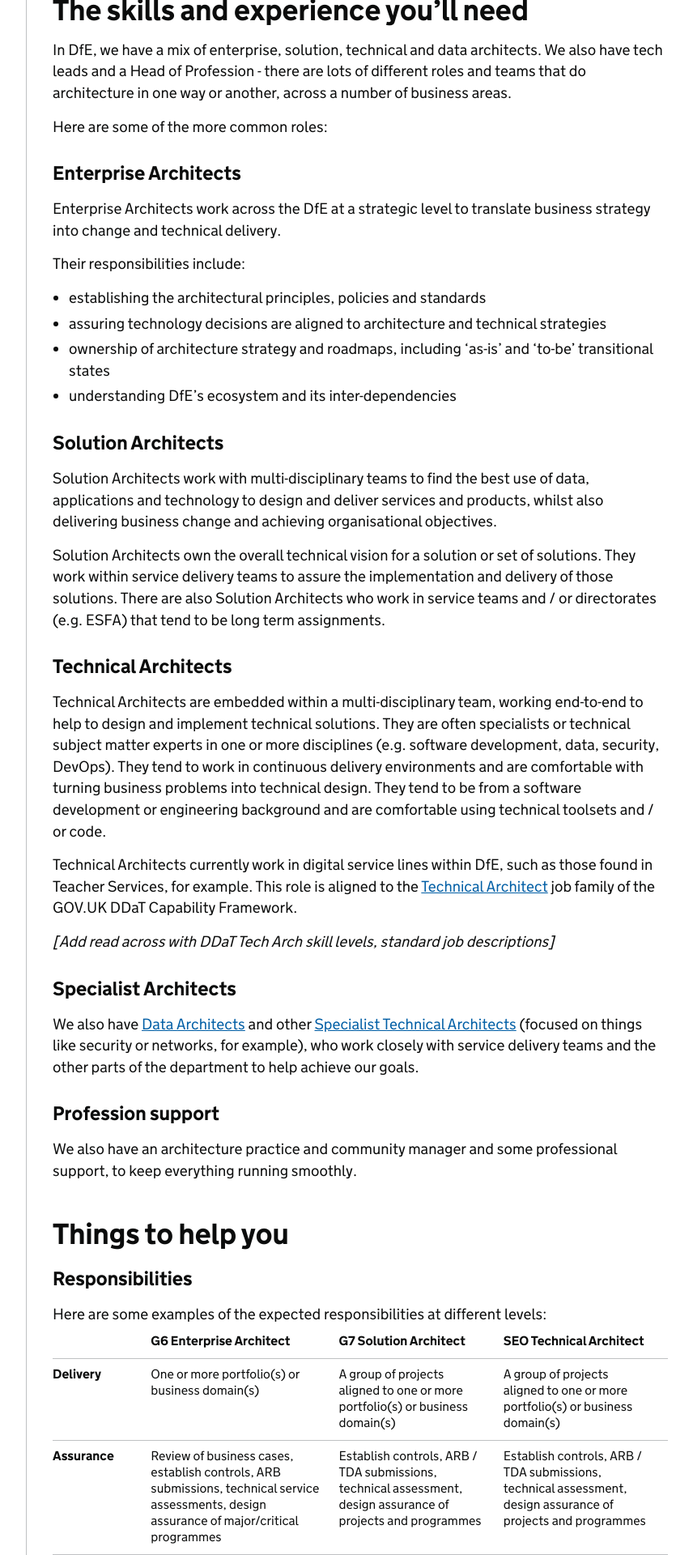
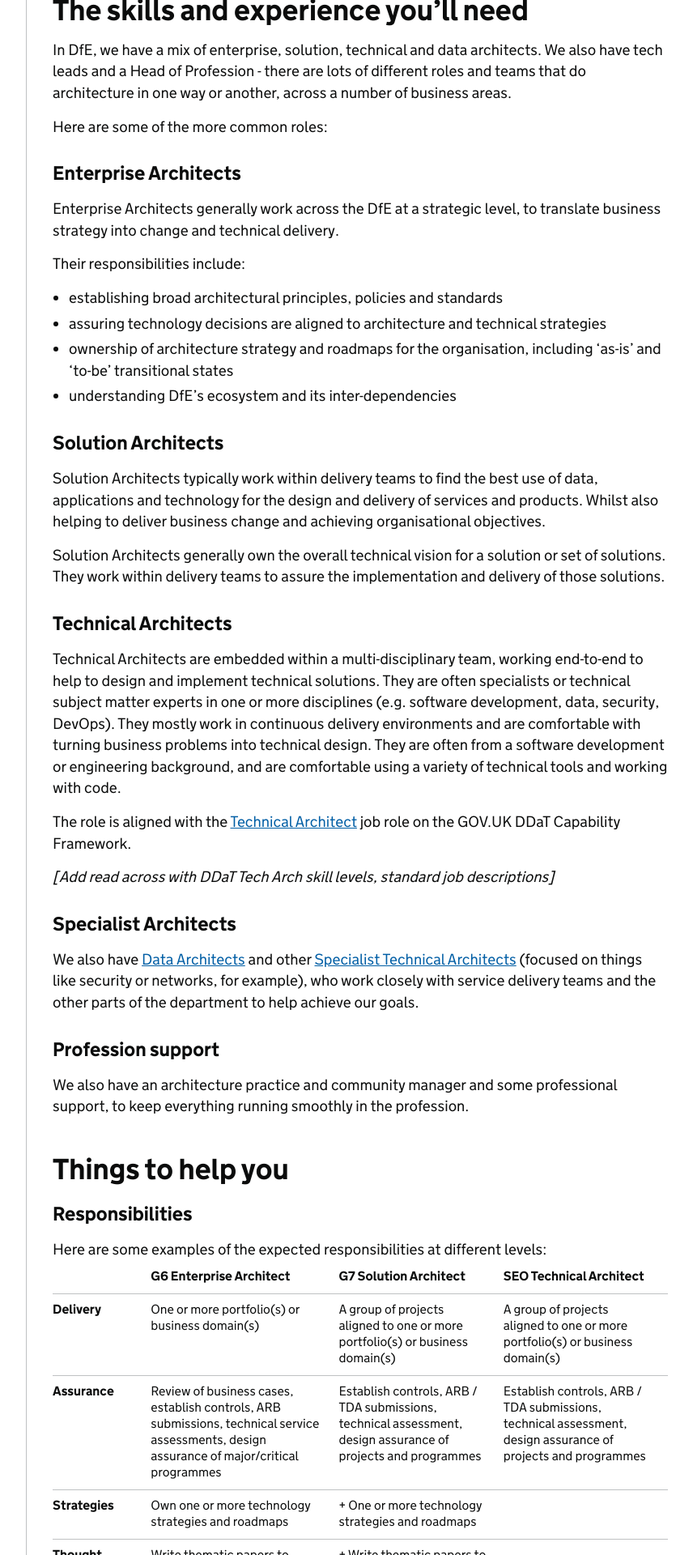
Before and after one commit to DFE-Digital/architecture, a Jekyll site: the page built from capability/architecture-capability-framework.md, in a window 1280 px wide. Shown: the part 674-2594 px from the top of the page at 81% size, without its empty margins (298-1154 px from the left). Built offline with Jekyll 4.4.1, drawn with Linux system fonts in a browser that asks for light colours; our own code applies the rules of GitHub Pages for plain Markdown files.

Commit message:
Update architecture-capability-framework.md
Tweaks to role descriptions

```diff
--- a/capability/architecture-capability-framework.md
+++ b/capability/architecture-capability-framework.md
@@ -21,26 +21,26 @@ Here are some of the more common roles:
 
 ### Enterprise Architects
 
-Enterprise Architects work across the DfE at a strategic level to translate business strategy into change and technical delivery.
+Enterprise Architects generally work across the DfE at a strategic level, to translate business strategy into change and technical delivery.
 
 Their responsibilities include:
 
-- establishing the architectural principles, policies and standards
+- establishing broad architectural principles, policies and standards
 - assuring technology decisions are aligned to architecture and technical strategies
-- ownership of architecture strategy and roadmaps, including ‘as-is’ and ‘to-be’ transitional states
+- ownership of architecture strategy and roadmaps for the organisation, including ‘as-is’ and ‘to-be’ transitional states
 - understanding DfE's ecosystem and its inter-dependencies
 
 ### Solution Architects
 
-Solution Architects work with multi-disciplinary teams to find the best use of data, applications and technology to design and deliver services and products, whilst also delivering business change and achieving organisational objectives.
+Solution Architects typically work within delivery teams to find the best use of data, applications and technology for the design and delivery of services and products. Whilst also helping to deliver business change and achieving organisational objectives.
 
-Solution Architects own the overall technical vision for a solution or set of solutions. They work within service delivery teams to assure the implementation and delivery of those solutions. There are also Solution Architects who work in service teams and / or directorates (e.g. ESFA) that tend to be long term assignments.
+Solution Architects generally own the overall technical vision for a solution or set of solutions. They work within delivery teams to assure the implementation and delivery of those solutions.
 
 ### Technical Architects
 
-Technical Architects are embedded within a multi-disciplinary team, working end-to-end to help to design and implement technical solutions. They are often specialists or technical subject matter experts in one or more disciplines (e.g. software development, data, security, DevOps). They tend to work in continuous delivery environments and are comfortable with turning business problems into technical design. They tend to be from a software development or engineering background and are comfortable using technical toolsets and / or code.
+Technical Architects are embedded within a multi-disciplinary team, working end-to-end to help to design and implement technical solutions. They are often specialists or technical subject matter experts in one or more disciplines (e.g. software development, data, security, DevOps). They mostly work in continuous delivery environments and are comfortable with turning business problems into technical design. They are often from a software development or engineering background, and are comfortable using a variety of technical tools and working with code.
 
-Technical Architects currently work in digital service lines within DfE, such as those found in Teacher Services, for example. This role is aligned to the [Technical Architect](https://www.gov.uk/guidance/technical-architect) job family of the GOV.UK DDaT Capability Framework.
+The role is aligned with the [Technical Architect](https://www.gov.uk/guidance/technical-architect) job role on the GOV.UK DDaT Capability Framework.
 
 *[Add read across with DDaT Tech Arch skill levels, standard job descriptions]*
 
@@ -51,7 +51,7 @@ and other [Specialist Technical Architects](https://www.gov.uk/government/public
 
 ### Profession support
 
-We also have an architecture practice and community manager and some professional support, to keep everything running smoothly.
+We also have an architecture practice and community manager and some professional support, to keep everything running smoothly in the profession.
 
 ## Things to help you
 ### Responsibilities
```
